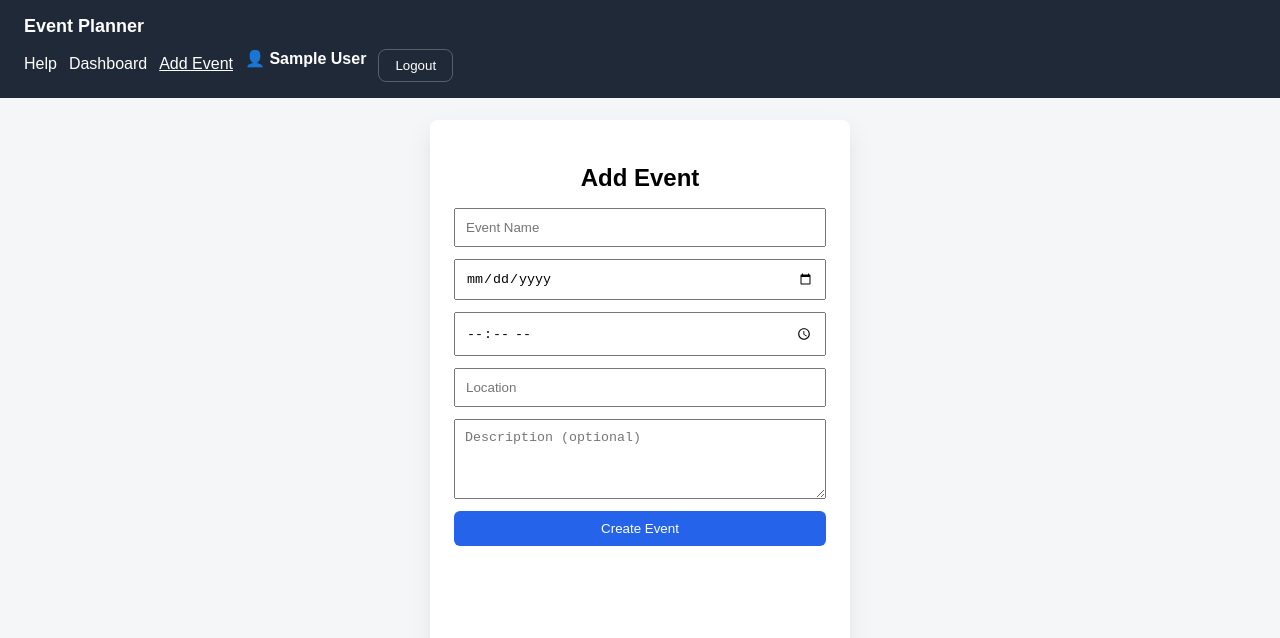
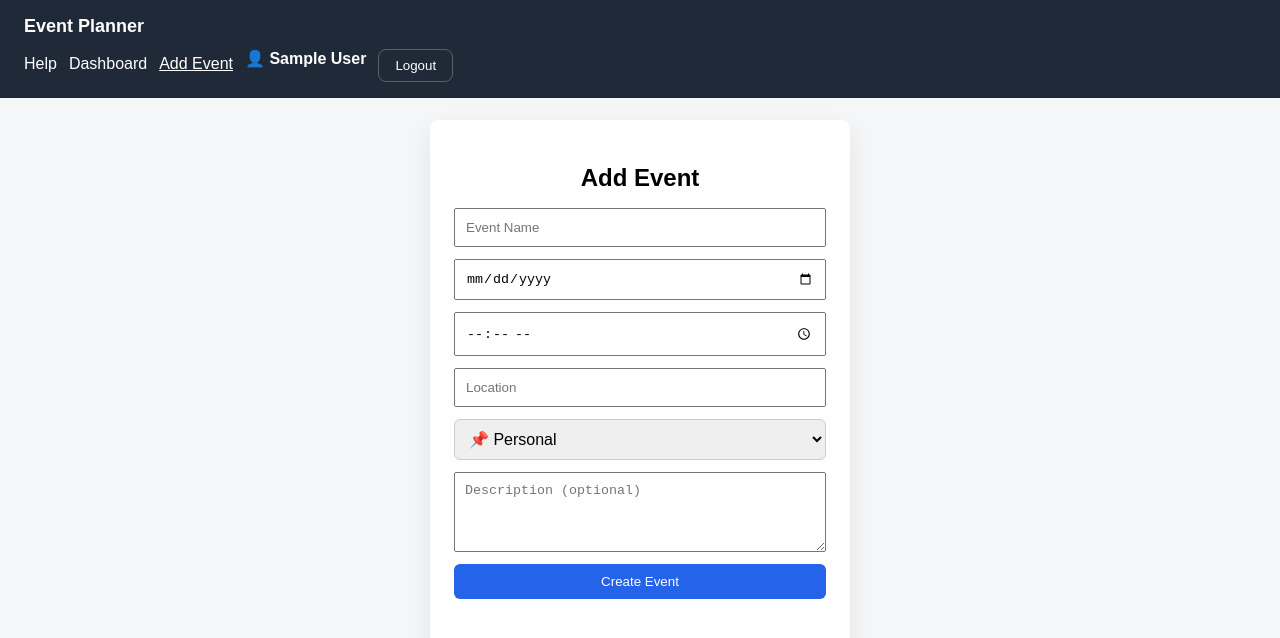
Before and after one commit to KyleL301/event-planner-react, a React (Vite) app: page /add-event in a window 1280 px wide. Shown: the top 638 px of the page. Built offline with nearby package versions, Linux system fonts and the light colour scheme; sample sign-in values are in the browser's storage.

Commit message:
Improve event sorting using date and time

```diff
--- a/src/components/EventCard.jsx
+++ b/src/components/EventCard.jsx
@@ -1,11 +1,56 @@
 import { useNavigate } from "react-router-dom";
+
+/*
+=====================================================
+Event Card Component
+
+Responsibilities
+- Display an individual event
+- Display the event category
+- Navigate to the Edit Event page
+- Delete an event after confirmation
+=====================================================
+*/
 
 function EventCard({ event, onDelete }) {
   const navigate = useNavigate();
 
+  /*
+    =====================================================
+    Category Icons
+
+    The event only stores its category.
+
+    We derive the correct icon here instead of storing
+    icons inside the event object. This keeps our data
+    model simple and avoids duplicate information.
+    =====================================================
+  */
+
+  const categoryIcons = {
+    Work: "💼",
+    Fitness: "🏋",
+    Study: "🎓",
+    Family: "👨‍👩‍👧",
+    Social: "🎉",
+    Personal: "📌",
+  };
+
+  const categoryIcon = categoryIcons[event.category] || "📌";
+
   return (
     <div className="event-card">
+      {/* ================= Category Badge ================= */}
+
+      <div className="category-badge">
+        {categoryIcon} {event.category}
+      </div>
+
+      {/* ================= Event Title ================= */}
+
       <h3 className="event-title">📅 {event.title}</h3>
+
+      {/* ================= Event Details ================= */}
 
       <div className="event-details">
         <p>
@@ -26,9 +71,15 @@ function EventCard({ event, onDelete }) {
         </p>
       </div>
 
-      <div className="event-description">
-        <p>{event.description}</p>
-      </div>
+      {/* ================= Description ================= */}
+
+      {event.description && (
+        <div className="event-description">
+          <p>{event.description}</p>
+        </div>
+      )}
+
+      {/* ================= Action Buttons ================= */}
 
       <div className="event-actions">
         <button
--- a/src/pages/AddEvent.jsx
+++ b/src/pages/AddEvent.jsx
@@ -4,38 +4,67 @@ import { useEvents } from "../context/EventContext";
 import { useAuth } from "../context/AuthContext";
 
 /*
-  AddEvent page:
-  - Allows a logged-in user to create a new event
-  - Each event is linked to the logged-in user
+=====================================================
+Add Event Page
+
+Responsibilities
+- Create a new event
+- Validate required fields
+- Associate the event with the logged-in user
+- Allow the user to assign a category
+=====================================================
 */
+
 function AddEvent() {
-  // Access event context to add a new event
+  // Access Event Context
   const { addEvent } = useEvents();
 
   // Access the currently logged-in user
   const { currentUser } = useAuth();
 
-  // Used to redirect the user after creating an event
+  // Used to redirect after creating an event
   const navigate = useNavigate();
 
-  // Local state for form inputs
+  /*
+    =====================================================
+    Form State
+
+    Each piece of state represents one field in
+    the Add Event form.
+
+    These are controlled components, meaning React
+    always controls the displayed values.
+    =====================================================
+  */
+
   const [title, setTitle] = useState("");
   const [date, setDate] = useState("");
   const [time, setTime] = useState("");
   const [location, setLocation] = useState("");
   const [description, setDescription] = useState("");
+
+  /*
+    Category defaults to "Personal".
+
+    This ensures every event always has
+    a valid category even if the user
+    doesn't change it.
+  */
+  const [category, setCategory] = useState("Personal");
+
+  // Validation message
   const [error, setError] = useState("");
 
   /*
-    Handles form submission:
-    - Validates input
-    - Creates a new event
-    - Links the event to the logged-in user
+    =====================================================
+    Handle Form Submission
+    =====================================================
   */
+
   const handleSubmit = (e) => {
     e.preventDefault();
 
-    // Basic validation to ensure required fields are filled
+    // Validate required fields
     if (!title || !date || !time || !location) {
       setError("Please fill in all required fields.");
       return;
@@ -43,7 +72,12 @@ function AddEvent() {
 
     setError("");
 
-    // Create a new event object linked to the current user
+    /*
+      Create the new event object.
+
+      Notice that we've simply extended the
+      existing event model by adding a category.
+    */
     const newEvent = {
       id: Date.now(),
       title,
@@ -51,13 +85,14 @@ function AddEvent() {
       time,
       location,
       description,
-      userEmail: currentUser.email, // 🔑 event ownership
+      category,
+      userEmail: currentUser.email,
     };
 
-    // Add the event to global state
+    // Save the event
     addEvent(newEvent);
 
-    // Redirect back to dashboard
+    // Redirect to Dashboard
     navigate("/dashboard");
   };
 
@@ -94,6 +129,17 @@ function AddEvent() {
           onChange={(e) => setLocation(e.target.value)}
         />
 
+        {/* ================= Event Category ================= */}
+
+        <select value={category} onChange={(e) => setCategory(e.target.value)}>
+          <option value="Personal">📌 Personal</option>
+          <option value="Work">💼 Work</option>
+          <option value="Fitness">🏋 Fitness</option>
+          <option value="Study">🎓 Study</option>
+          <option value="Family">👨‍👩‍👧 Family</option>
+          <option value="Social">🎉 Social</option>
+        </select>
+
         <textarea
           placeholder="Description (optional)"
           value={description}
--- a/src/pages/Dashboard.jsx
+++ b/src/pages/Dashboard.jsx
@@ -39,25 +39,35 @@ function Dashboard() {
 
   /*
     =====================================================
+    Helper Function
+
+    Combines an event's date and time into one Date object.
+
+    Why?
+
+    Comparing only the date causes events on the same day
+    to appear in the wrong order.
+
+    By combining the date and time we can sort events
+    accurately down to the minute.
+    =====================================================
+  */
+  const getEventDateTime = (event) => new Date(`${event.date}T${event.time}`);
+
+  /*
+    =====================================================
     Sort ALL Events
 
     Used ONLY for the Upcoming Event widget.
-
-    This list is never filtered because the widget
-    should always display the user's next upcoming
-    event regardless of the current search.
     =====================================================
   */
   const sortedAllEvents = [...events].sort(
-    (a, b) => new Date(a.date) - new Date(b.date),
+    (a, b) => getEventDateTime(a) - getEventDateTime(b),
   );
 
   /*
     =====================================================
     Filter Events
-
-    The search box only affects the event list,
-    not the Upcoming Event widget.
     =====================================================
   */
   const filteredEvents = events.filter((event) =>
@@ -68,35 +78,29 @@ function Dashboard() {
     =====================================================
     Sort Filtered Events
 
-    Create a copy before sorting because sort()
-    mutates arrays and React state should always
-    remain immutable.
+    Uses both date AND time.
     =====================================================
   */
   const sortedEvents = [...filteredEvents].sort(
-    (a, b) => new Date(a.date) - new Date(b.date),
+    (a, b) => getEventDateTime(a) - getEventDateTime(b),
   );
 
   /*
     =====================================================
     Upcoming Event
 
-    Find the first event that occurs today
-    or in the future.
+    Find the first event that has not yet started.
 
-    Since sortedAllEvents is already sorted,
-    the first matching event is automatically
-    the next upcoming event.
+    Unlike the previous implementation,
+    this compares BOTH the date and the time.
     =====================================================
   */
 
-  const today = new Date();
-  today.setHours(0, 0, 0, 0);
+  const now = new Date();
 
-  const upcomingEvent = sortedAllEvents.find((event) => {
-    const eventDate = new Date(event.date);
-    return eventDate >= today;
-  });
+  const upcomingEvent = sortedAllEvents.find(
+    (event) => getEventDateTime(event) >= now,
+  );
 
   return (
     <div className="page">
--- a/src/styles/main.css
+++ b/src/styles/main.css
@@ -354,3 +354,25 @@ button:hover {
 .upcoming-event p {
   margin: 8px 0;
 }
+/* ================= Event Category ================= */
+
+form select {
+  width: 100%;
+  padding: 10px;
+  margin-bottom: 12px;
+  border-radius: 6px;
+  border: 1px solid #ccc;
+  font-size: 1rem;
+}
+/* ================= Category Badge ================= */
+
+.category-badge {
+  display: inline-block;
+  background-color: #2563eb;
+  color: white;
+  padding: 6px 12px;
+  border-radius: 999px;
+  font-size: 0.85rem;
+  font-weight: 600;
+  margin-bottom: 12px;
+}
```
